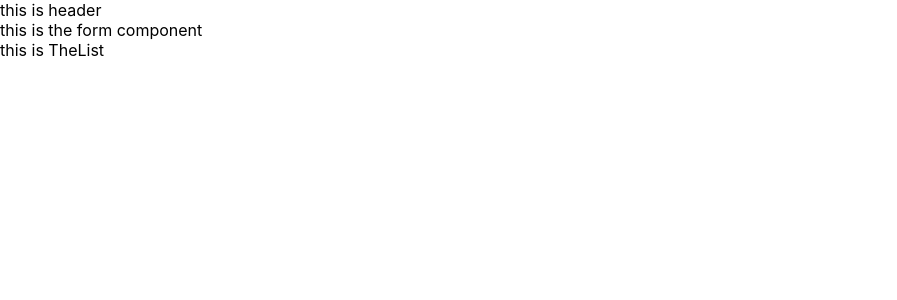
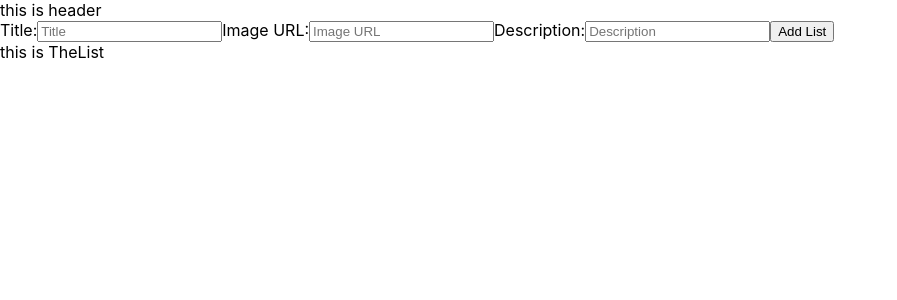
Before and after one commit to raboriel/plan-it-app-react, a React (Create React App) app: page / in a window 1280 px wide. Shown: the top 300 px of the page, without its empty margins (0-897 px from the left). Built offline with nearby package versions, Linux system fonts and the light colour scheme; no server answers.

Commit message:
add user input form

```diff
--- a/src/App.js
+++ b/src/App.js
@@ -97,7 +97,7 @@ class App extends Component {
         <Header />
 
         <Form
-          handleCreateTask={this.handleCreateTask}
+          handleCreateList={this.handleCreateList}
         />
         <Lists
           currentView={this.state.currentView}
--- a/src/components/Form.js
+++ b/src/components/Form.js
@@ -4,30 +4,63 @@ class Form extends Component {
   constructor(props) {
     super(props)
     this.state = {
-      task_item: ''
+      title: '',
+      imageURL: '',
+      description: ''
     }
   }
   // submit form
   handleSubmit = (event) => {
     event.preventDefault()
-    this.props.handleCreateTask(this.state)
+    this.props.handleCreateList(this.state)
     this.clearForm()
   }
 
-  //
-  handleChange = (e) => {
-    this.setState({task_item: e.target.value})
+  // store input title value to state
+  handleChange = (event) => {
+    this.setState({
+      // [event.target.id] Identifier which placeholder should be used
+      [event.target.id]: event.target.value
+    })
+    // console.log(event.target.id);
   }
 
   // clear the placeholder after submit
   clearForm = () => {
-    this.setState({ task_item: '' })
+    this.setState({
+       title: '',
+       imageURL: '',
+       description: ''
+     })
   }
 
   render () {
     return (
-      <div className="form">
-       this is the form component
+      <div className="form" onSubmit={this.handleSubmit}>
+        <form>
+          Title:
+         <input type='text'
+         placeholder="Title"
+         id='title'
+         onChange={this.handleChange}
+         value={this.state.title}
+         />
+          Image URL:
+         <input type='text'
+         placeholder="Image URL"
+         id='imageURL'
+         onChange={this.handleChange}
+         value={this.state.imageURL}
+         />
+          Description:
+         <input type='text'
+         placeholder="Description"
+         id='description'
+         onChange={this.handleChange}
+         value={this.state.description}
+         />
+         <button type="submit" className="submit-button">Add List</button>
+        </form>
       </div>
 
     )
```
